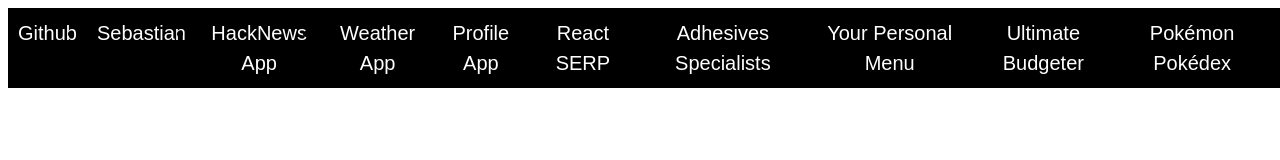
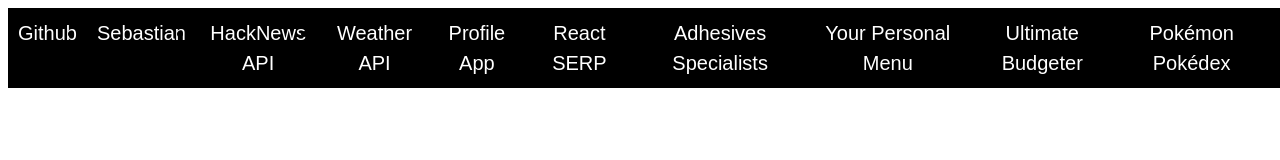
Before and after one commit to Sebastian-Russo/Sebastian-Russo.github.io, a plain HTML site: page index.html in a window 1280 px wide. Shown: the top 160 px of the page. Drawn offline with nearby package versions, Linux system fonts and the light colour scheme.

```diff
--- a/index.html
+++ b/index.html
@@ -25,8 +25,8 @@
             <li><a href="#nav-project-3" class="nav-link" >Adhesives Specialists</a></li>
             <li><a href="#nav-project-6" class="nav-link" >React SERP</a></li>
             <li><a href="#nav-project-1" class="nav-link" >Profile App</a></li>
-            <li><a href="#nav-project-0" class="nav-link" >Weather App</a></li>
-            <li><a href="#nav-project-7" class="nav-link" >HackNews App</a></li>
+            <li><a href="#nav-project-0" class="nav-link" >Weather API</a></li>
+            <li><a href="#nav-project-7" class="nav-link" >HackNews API</a></li>
             <li><a href="#nav-about-me" class="nav-link" >Sebastian</a></li>
             <li><a href="https://github.com/Sebastian-Russo" class="nav-link" target="blank">Github</a></li>
         </ul>
```
